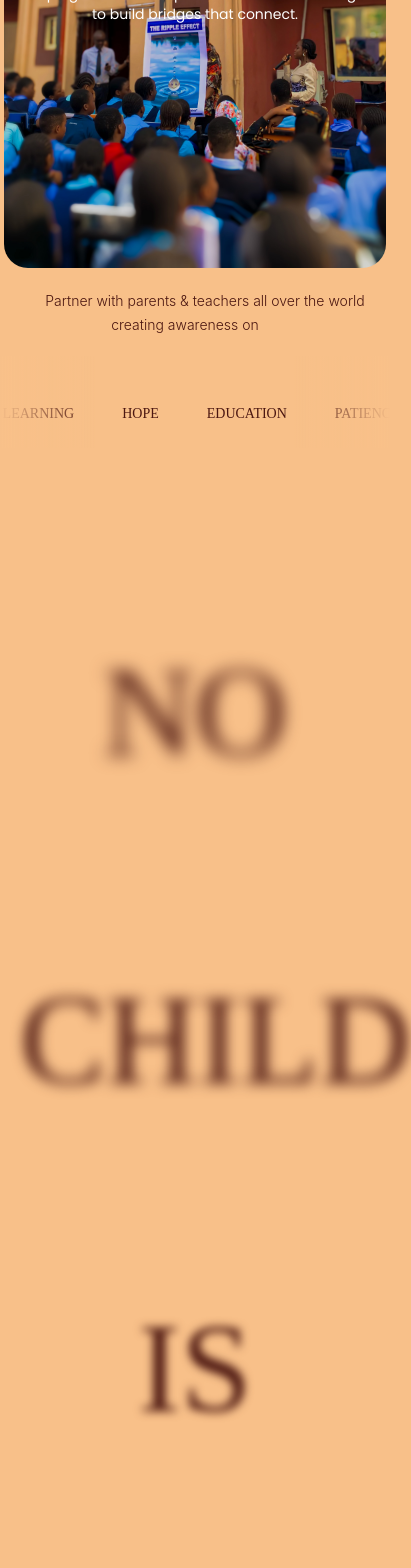
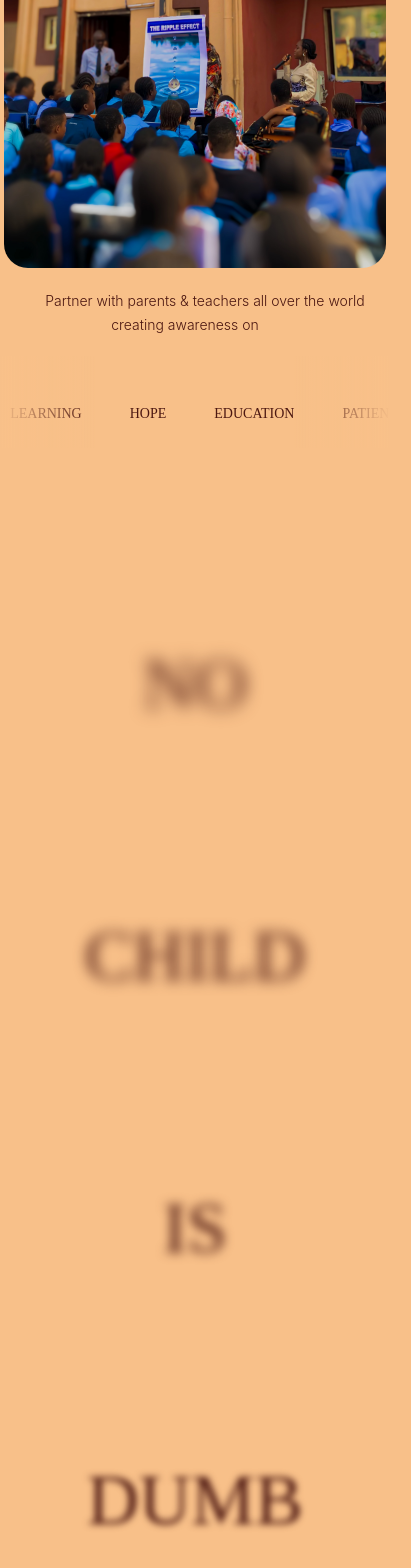
Before and after one commit to ZINECHIBUIKEM/hearts-between, a React (Vite) app: page / in a window 390 px wide. Shown: the part 412-1980 px from the top of the page, 411 px wide, since content can reach past the window. Built offline with nearby package versions, Linux system fonts and the light colour scheme; a web font is replaced by a local one.

Commit message:
removed the mt for the title block

```diff
--- a/src/App.jsx
+++ b/src/App.jsx
@@ -45,7 +45,7 @@ function App() {
       <CursorFollower lightmode={lightmode} />
 
       <div className="w-screen">
-        <div className="absolute top-70 md:top-70 flex flex-col items-center w-screen px-5 md:px-20 z-10  font-[dancing]">
+        <div className="absolute top-50 md:top-70 flex flex-col items-center w-screen px-5 md:px-20 z-10 font-[dancing]">
           <h className="font-bold text-5xl md:text-7xl text-white stroke">Growing <span className="text-5xl font-bold md:text-7xl">Minds</span>, Guiding <span className="text-[#ffffff] font-bold text-5xl md:text-7xl">Hearts.</span></h>
           <h3 className="text-white pt-5 font-[poppins] text-sm md:text-base" >
             Helping children and parents find the knowledge to build bridges that connect.
@@ -63,7 +63,7 @@ function App() {
 
 
         <ScrollBlurText>
-          <p className="text-[#4C1711] font-[playfair] text-9xl mt-50 mb-50 px-5">
+          <p className="text-[#4C1711] font-[playfair] text-7xl md:text-9xl mt-50 mb-50">
             NO
           </p>
         </ScrollBlurText>
@@ -71,21 +71,21 @@ function App() {
 
 
         <ScrollBlurText>
-          <p className="text-[#4C1711] font-[playfair] text-9xl mb-50 px-5">
+          <p className="text-[#4C1711] font-[playfair] text-7xl md:text-9xl mb-50">
             CHILD
           </p>
         </ScrollBlurText>
 
 
         <ScrollBlurText>
-          <p className="text-[#4C1711] font-[playfair] text-9xl mb-50 px-5">
+          <p className="text-[#4C1711] font-[playfair] text-7xl md:text-9xl mb-50">
             IS
           </p>
         </ScrollBlurText>
 
 
         <ScrollBlurText >
-          <p className="text-[#4C1711] font-[playfair] text-9xl mb-50 px-5">
+          <p className="text-[#4C1711] font-[playfair] text-7xl md:text-9xl mb-50">
             DUMB
           </p>
         </ScrollBlurText>
```
